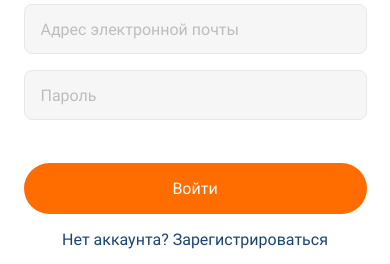
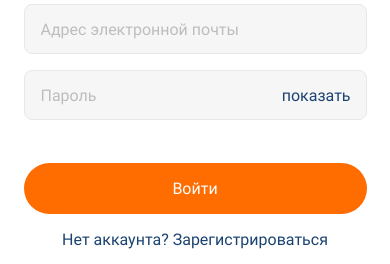
Before and after one commit to corund1976/goit-react-native-app, a React Native app: screen /Login in a window 390 px wide. Shown: the part 451-715 px from the top of the page. Built offline with nearby package versions, Linux system fonts and the light colour scheme; no server answers.

Commit message:
show password

```diff
--- a/screens/auth/LoginScreen.js
+++ b/screens/auth/LoginScreen.js
@@ -1,4 +1,4 @@
-import React, {useState} from 'react';
+import React, { useState } from 'react';
 import {
   StyleSheet,
   Text,
@@ -28,6 +28,7 @@ export function LoginScreen({ navigation }) {
   const [showKeyboard, setShowKeyboard] = useState(false);
   const [focusEmailInput, setFocusEmailInput] = useState(false);
   const [focusPasswordInput, setFocusPasswordInput] = useState(false);
+  const [showPassword, setShowPassword] = useState(false);
 
   const emailInputHandler = (text) => {
     setState((prevState) => ({ ...prevState, email: text }))
@@ -66,6 +67,10 @@ export function LoginScreen({ navigation }) {
     setFocusPasswordInput(false);
   }
 
+  const showHidePass = () => {
+    setShowPassword(!showPassword);
+  }
+
   return (
     <KeyboardAvoidingView
       behavior={Platform.OS == 'ios' ? 'padding' : 'height'}
@@ -98,10 +103,12 @@ export function LoginScreen({ navigation }) {
               }}
             />
 
+            <View style={styles.inputWrapper}>
+              {/* Password */}
               <TextInput
                 placeholder="Пароль"
                 placeholderTextColor='#BDBDBD'
-              secureTextEntry={true}
+                secureTextEntry={!showPassword ? true : false}
                 value={state.password}
                 onChangeText={passwordInputHandler}
                 onFocus={onFocusPasswordInput}
@@ -113,12 +120,25 @@ export function LoginScreen({ navigation }) {
                 }}
               />
 
+              {/* Кнопка Show/Hide password */}
               <TouchableOpacity
-              style={styles.button}
+                style={styles.btnShowpass}
+                activeOpacity={0.8}
+                onPress={showHidePass}
+              >
+                <Text style={styles.btnShowpassTitle}>
+                  показать
+                </Text>
+              </TouchableOpacity>
+            </View>
+
+
+            <TouchableOpacity
+              style={styles.btnLog}
               activeOpacity={0.8}
               onPress={handleSubmit}
             >
-              <Text style={styles.buttonTitle}>
+              <Text style={styles.btnLogTitle}>
                 Войти
               </Text>
             </TouchableOpacity>
@@ -170,6 +190,11 @@ const styles = StyleSheet.create({
 
     marginBottom: 32,
   },
+
+  inputWrapper: {
+    position: "relative",
+  },
+
   input: {
     fontFamily: 'Roboto-Regular',
     fontSize: 16,
@@ -186,7 +211,22 @@ const styles = StyleSheet.create({
 
     marginBottom: 16,
   },
-  button: {
+
+  btnShowpass: {
+    position: 'absolute',
+    top: 16,
+    right: 16,
+  },
+  btnShowpassTitle: {
+    fontFamily: 'Roboto-Regular',
+    fontSize: 16,
+    lineHeight: 19,
+    textAlign: 'right',
+
+    color: '#1B4371',
+  },
+
+  btnLog: {
     backgroundColor: '#FF6C00',
     borderRadius: 100,
 
@@ -200,12 +240,13 @@ const styles = StyleSheet.create({
 
     alignItems: 'center'
   },
-  buttonTitle: {
+  btnLogTitle: {
     fontFamily: 'Roboto-Regular',
     fontSize: 16,
     lineHeight: 19,
     color: '#ffffff',
   },
+
   link: {
     fontFamily: 'Roboto-Regular',
     fontSize: 16,
--- a/screens/auth/RegisterScreen.js
+++ b/screens/auth/RegisterScreen.js
@@ -33,6 +33,7 @@ export function RegisterScreen({ navigation }) {
   const [focusNameInput, setFocusNameInput] = useState(false);
   const [focusEmailInput, setFocusEmailInput] = useState(false);
   const [focusPasswordInput, setFocusPasswordInput] = useState(false);
+  const [showPassword, setShowPassword] = useState(false);
 
   const nameInputHandler = (text) => {
     setState(prevState => ({ ...prevState, name: text }))
@@ -80,6 +81,10 @@ export function RegisterScreen({ navigation }) {
   const onBlurPasswordInput = () => {
     setShowKeyboard(false);
     setFocusPasswordInput(false);
+  }
+
+  const showHidePass = () => {
+    setShowPassword(!showPassword);
   }
 
   return (
@@ -134,11 +139,12 @@ export function RegisterScreen({ navigation }) {
               }}
             />
 
+            <View style={styles.inputWrapper}>
               {/* Password */}
               <TextInput
                 placeholder='Пароль'
                 placeholderTextColor='#BDBDBD'
-              secureTextEntry={true}
+                secureTextEntry={!showPassword ? true : false}
                 value={state.password}
                 onChangeText={passwordInputHandler}
                 onFocus={onFocusPasswordInput}
@@ -150,13 +156,25 @@ export function RegisterScreen({ navigation }) {
                 }}
               />
 
+              {/* Кнопка Show/Hide password */}
+              <TouchableOpacity
+                style={styles.btnShowpass}
+                activeOpacity={0.8}
+                onPress={showHidePass}
+              >
+                <Text style={styles.btnShowpassTitle}>
+                  показать
+                </Text>
+              </TouchableOpacity>
+            </View>
+
             {/* Кнопка Register */}
             <TouchableOpacity
-              style={styles.button}
+              style={styles.btnReg}
               activeOpacity={0.8}
               onPress={handleSubmit}
             >
-              <Text style={styles.buttonTitle}>
+              <Text style={styles.btnRegTitle}>
                 Зарегистрироваться
               </Text>
             </TouchableOpacity>
@@ -214,6 +232,11 @@ const styles = StyleSheet.create({
 
     marginBottom: 32,
   },
+
+  inputWrapper: {
+    position: "relative",
+  },
+
   input: {
     fontFamily: 'Roboto-Regular',
     fontSize: 16,
@@ -230,7 +253,22 @@ const styles = StyleSheet.create({
 
     marginBottom: 16,
   },
-  button: {
+
+  btnShowpass: {
+    position: 'absolute',
+    top: 16,
+    right: 16,
+  },
+  btnShowpassTitle: {
+    fontFamily: 'Roboto-Regular',
+    fontSize: 16,
+    lineHeight: 19,
+    textAlign: 'right',
+
+    color: '#1B4371',
+  },
+
+  btnReg: {
     backgroundColor: '#FF6C00',
     borderRadius: 100,
 
@@ -245,7 +283,7 @@ const styles = StyleSheet.create({
     alignItems: 'center',
     justifyContent: 'center',
   },
-  buttonTitle: {
+  btnRegTitle: {
     fontFamily: 'Roboto-Regular',
     fontSize: 16,
     lineHeight: 19,
```
Lines whose indentation alone changed are shown as unchanged.
